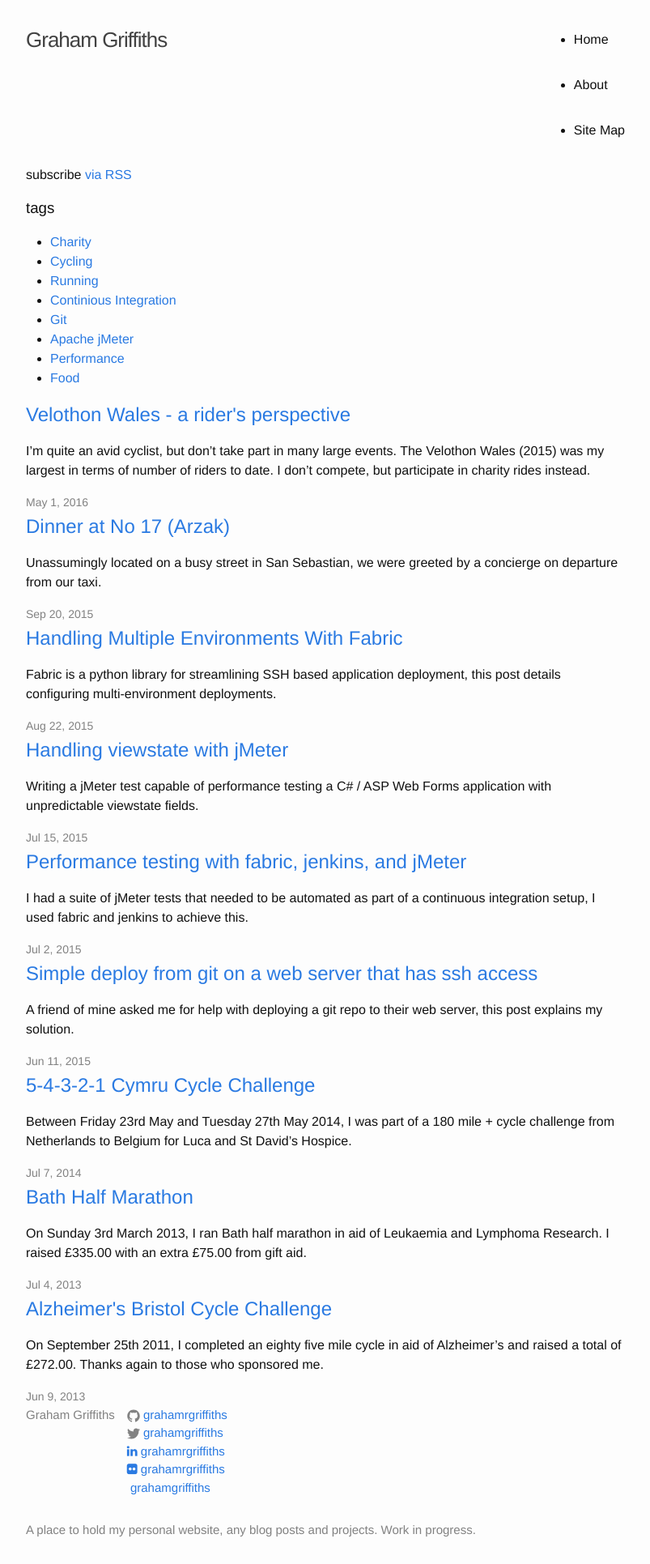
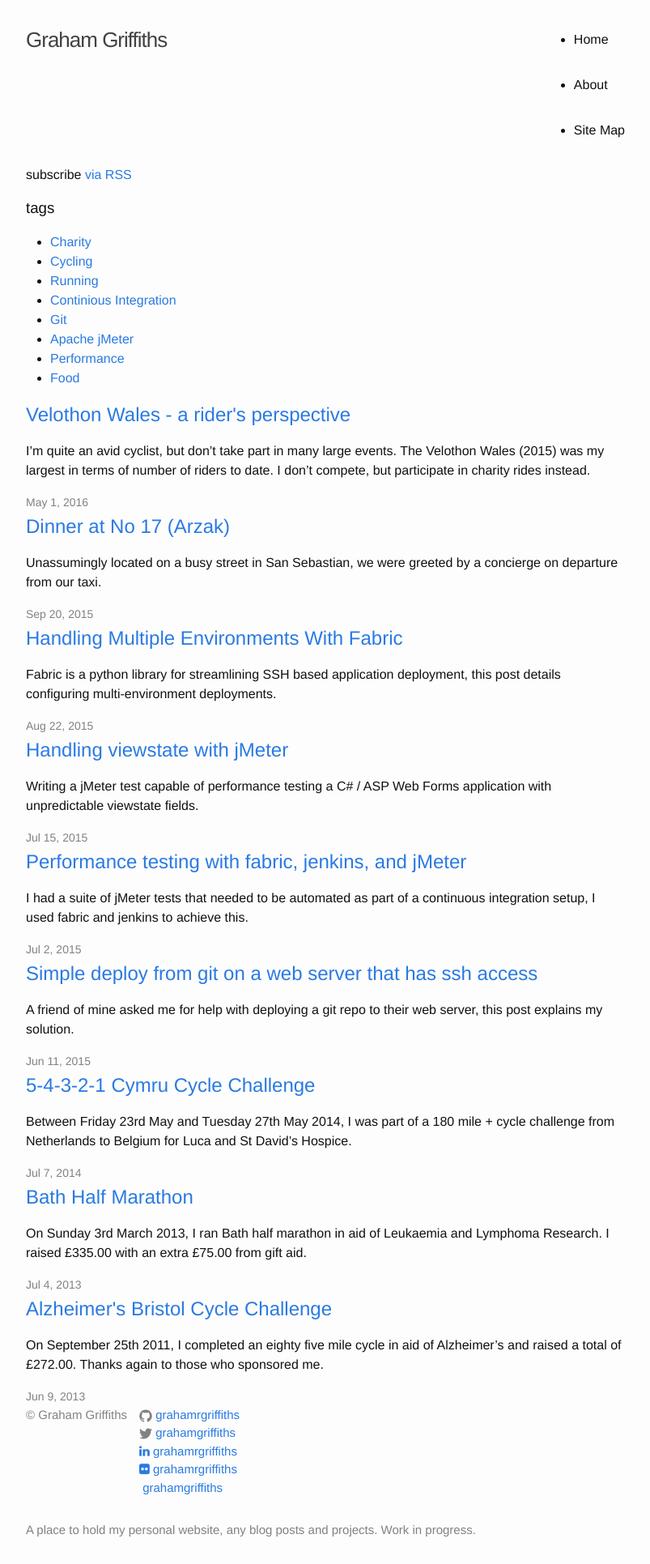
Before and after one commit to grahamrgriffiths/grahamrgriffiths.github.io, a Jekyll site: the page built from index.html, in a window 1280 px wide. Shown: the whole page at 81% size, without its empty margins (238-1041 px from the left). Built offline with Jekyll 4.4.1, drawn with Linux system fonts in a browser that asks for light colours; nearby versions of some CDN libraries.

Commit message:
Fix footer style

```diff
--- a/_includes/footer.html
+++ b/_includes/footer.html
@@ -4,9 +4,7 @@
     <div class="footer-col-wrapper">
 
       <div class="footer-col">
-        <ul class="contact-list">
-          <li>{{ site.title }}</li>
-        </ul>
+          <p class="text">&copy; {{ site.title }}</p>
       </div>
 
       <div class="footer-col">
```
